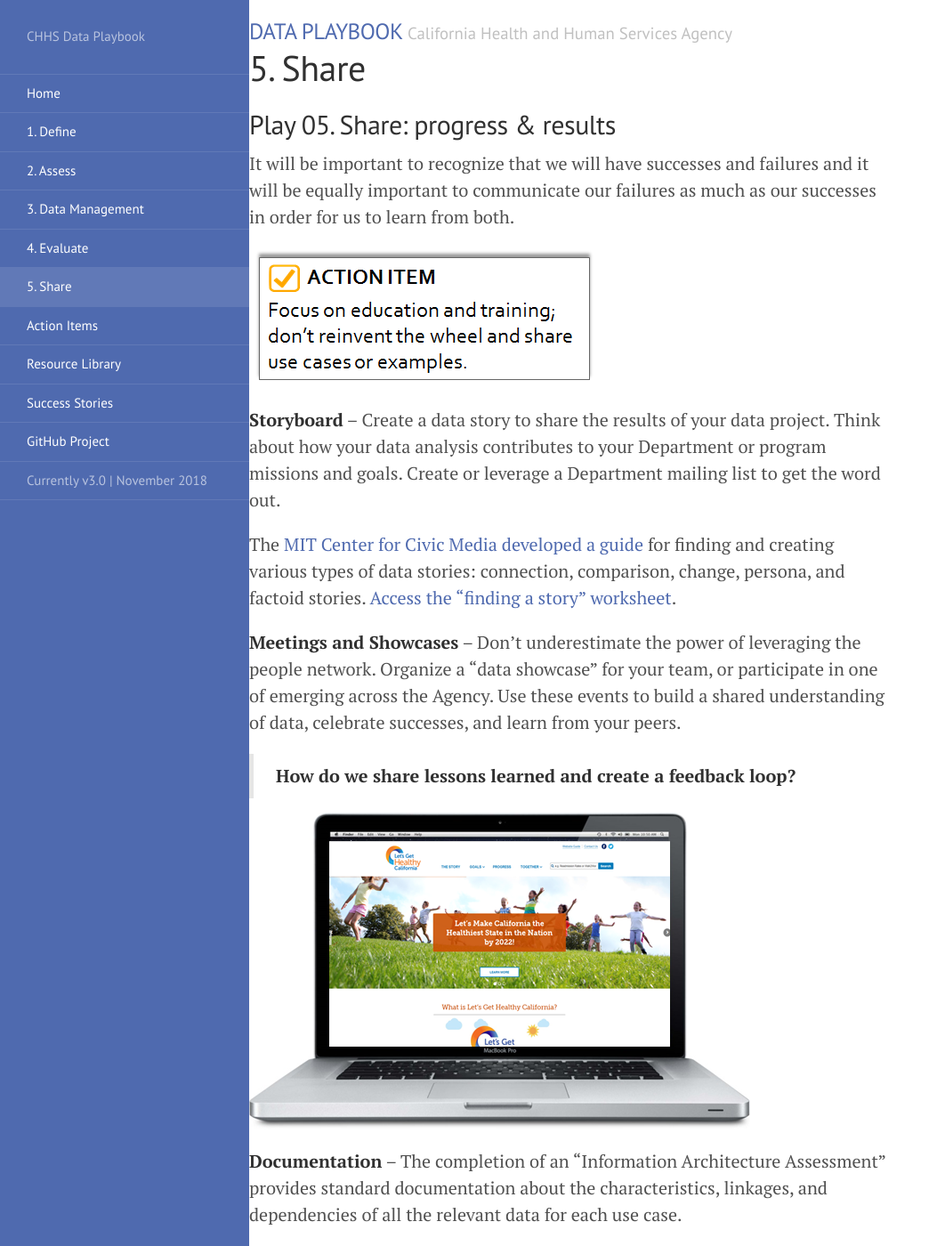
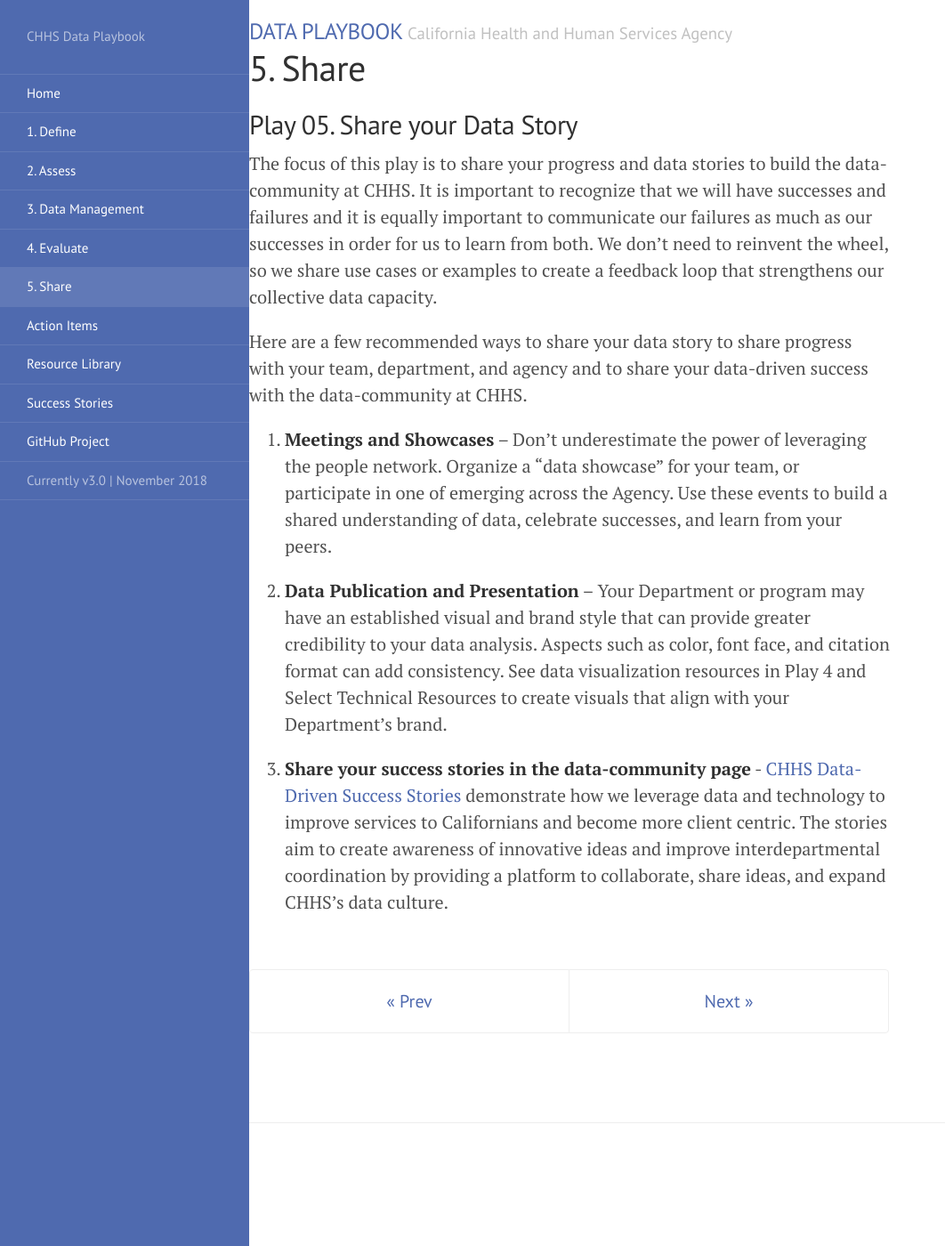
Before and after one commit to chhsdata/dataplaybook, a Jekyll site: the page built from 5_share.md, in a window 1280 px wide and 1400 px high. Shown: the whole window at 89% size, without its empty margins (0-1062 px from the left). Built offline with Jekyll 4.4.1, drawn with Linux system fonts in a browser that asks for light colours; Markdown is read by kramdown in place of the engine named in the settings; some of the changed text lies outside the part shown.

Commit message:
play 5 v1.0

```diff
--- a/5_share.md
+++ b/5_share.md
@@ -3,37 +3,17 @@ layout: page
 title: 5. Share
 permalink: /share/
 ---
-## Play 05. Share: progress & results
+## Play 05. Share your Data Story
 
-It will be important to recognize that we will have successes and failures and it will be equally important to communicate our failures as much as our successes in order for us to learn from both.
+The focus of this play is to share your progress and data stories to build the data-community at CHHS. It is important to recognize that we will have successes and failures and it is equally important to communicate our failures as much as our successes in order for us to learn from both. We don’t need to reinvent the wheel, so we share use cases or examples to create a feedback loop that strengthens our collective data capacity.
 
-[![Action Item]({{ site.baseurl }}/assets/images/05_figure01.png "Action Item")]({{ site.baseurl }}/action_items)
+Here are a few recommended ways to share your data story to share progress with your team, department, and agency and to share your data-driven success with the data-community at CHHS.
 
-**Storyboard** – Create a data story to share the results of your data project. Think about how your data analysis contributes to your Department or program missions and goals.  Create or leverage a Department mailing list to get the word out.
+1. **Meetings and Showcases** – Don’t underestimate the power of leveraging the people network. Organize a “data showcase” for your team, or participate in one of emerging across the Agency. Use these events to build a shared understanding of data, celebrate successes, and learn from your peers.
 
-The [MIT Center for Civic Media developed a guide](https://datatherapy.org/activities/activity-finding-a-story-in-data/){:target="_blank"} for finding and creating various types of data stories: connection, comparison, change, persona, and factoid stories. [Access the "finding a story" worksheet](https://datatherapy.files.wordpress.com/2014/07/finding-a-story-worksheets-v1-1.pdf){:target="_blank"}.
+2. **Data Publication and Presentation** – Your Department or program may have an established visual and brand style that can provide greater credibility to your data analysis. Aspects such as color, font face, and citation format can add consistency. See data visualization resources in Play 4 and Select Technical Resources to create visuals that align with your Department’s brand.
 
-**Meetings and Showcases** – Don’t underestimate the power of leveraging the people network. Organize a “data showcase” for your team, or participate in one of emerging across the Agency. Use these events to build a shared understanding of data, celebrate successes, and learn from your peers.
-
->**How do we share lessons learned and create a feedback loop?**
-
-[![Storyboard]({{ site.baseurl }}/assets/images/05_figure02.png "Storyboard")](https://letsgethealthy.ca.gov/)
-
-**Documentation** – The completion of an “Information Architecture Assessment” provides standard documentation about the characteristics, linkages, and dependencies of all the relevant data for each use case.
-
-There’s an opportunity to use this documentation to build a repository of Agency data assets that captures the Agency’s “Information Architecture” for the most critical and valuable Agency data assets. Consider how the creation, maintenance, and sharing of such documentation can add to a greater Agency repository of resources.
-
-**Data Publication and Presentation** – Your Department or program may have an established visual and brand style that can provide greater credibility to your data analysis. Aspects such as color, font face, and citation format can add consistency.
-
-**Consider the Audience** – Consider the audience for the message of your data story. Is the audience the general public, a program manager, or a technician? What is their degree of data literacy?
-
-Many think of data in terms of large reports with many charts and graphs, but we can’t expect all audiences to digest long reports. It’s better to offer increasingly deeper levels of detail. For example, lead with an impactful figure or statistics to entice the reader. Then, offer a single graph or short fact sheet with more detail. You can further link the audience to a full report or interactive visualization.
-
-Use a text analyzer tool, such as [the Hemingway Editor App](http://www.hemingwayapp.com/){:target="_blank"}, to ensure your narrative is impactful, clear, and tailored for your audience. Be sure to also consider your product’s accessibility to a wide array of users.
-
-[![CHHS Governance Resources]({{ site.baseurl }}/assets/images/05_figure04.png "CHHS Governance Resources")]({{ site.baseurl }}/resource_library)
-
-Check out the examples of CHHS data-driven success in the [Success Stories section]({{ site.baseurl }}/success_stories/).
+3. **Share your success stories in the data-community page** - [CHHS Data-Driven Success Stories](https://chhsdata.github.io/dataplaybook/success_stories/) demonstrate how we leverage data and technology to improve services to Californians and become more client centric. The stories aim to create awareness of innovative ideas and improve interdepartmental coordination by providing a platform to collaborate, share ideas, and expand CHHS’s data culture.
 
 <!-- Pagination -->
 <div class="pagination">
```
Also changed, not shown: 2_assess.md (+3 -3 lines), 4_evaluate.md (+4 -2 lines), assets/images/03_figure05.png (renamed from assets/images/03_figure5.png).
